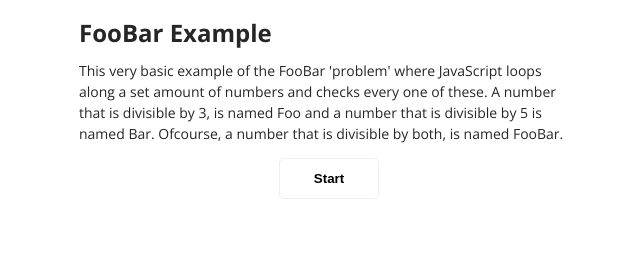
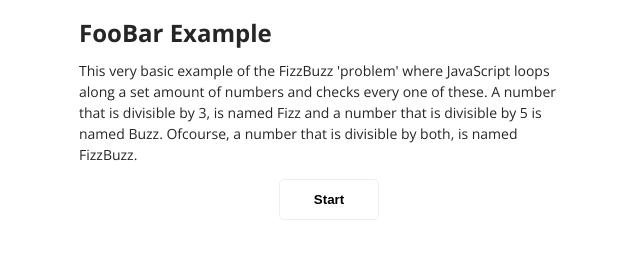
Before and after one commit to bramslob/Samples, a plain HTML site: page Foobar/index.html in a window 1280 px wide. Shown: the whole page, without its empty margins (311-951 px from the left). Drawn offline with nearby package versions, Linux system fonts and the light colour scheme.

Commit message:
Update index.html
Whoops... it's fizzbuzz, not foobar

```diff
--- a/Foobar/index.html
+++ b/Foobar/index.html
@@ -74,9 +74,9 @@
         <div class="page">
             <h2>FooBar Example</h2>
             <p>
-                This very basic example of the FooBar 'problem' where JavaScript loops along a set amount of numbers and checks every one of these.
-                A number that is divisible by 3, is named Foo and a number that is divisible by 5 is named Bar.
-                Ofcourse, a number that is divisible by both, is named FooBar.
+                This very basic example of the FizzBuzz 'problem' where JavaScript loops along a set amount of numbers and checks every one of these.
+                A number that is divisible by 3, is named Fizz and a number that is divisible by 5 is named Buzz.
+                Ofcourse, a number that is divisible by both, is named FizzBuzz.
             </p>
             <button id="start" onclick="foobar.run();">Start</button>
             <span id="list">
```
